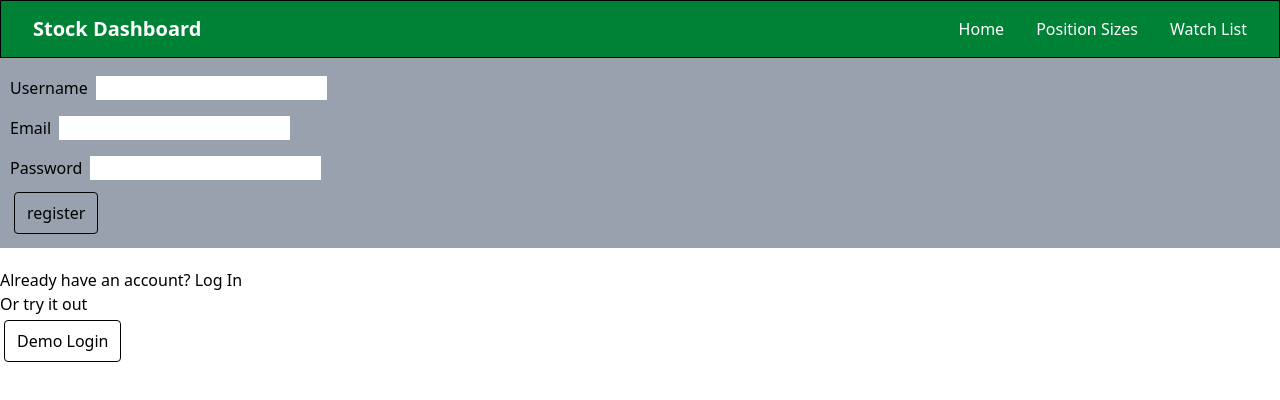
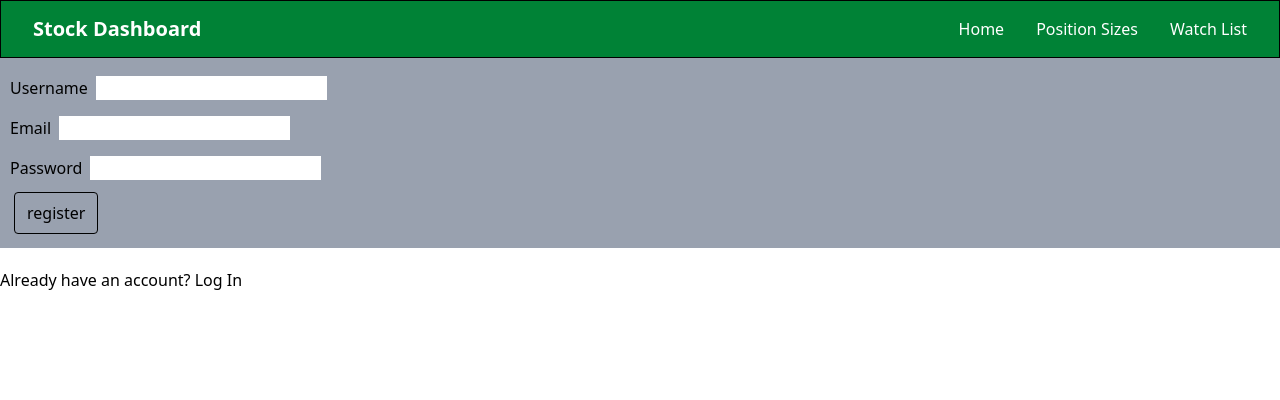
Before and after one commit to forwoodb/stock-dashboard, a Next.js app: page /register in a window 1280 px wide. Shown: the top 400 px of the page. Built offline with nearby package versions, Linux system fonts and the light colour scheme.

Commit message:
Removed demo login from register mode in AuthForm

```diff
--- a/app/components/AuthForm.jsx
+++ b/app/components/AuthForm.jsx
@@ -89,10 +89,16 @@ const AuthForm = ({ mode }) => {
           {mode === "login" ? "Register" : "Log In"}
         </Link>
       </p>
-      <p>Or try it out</p>
-      <Button click={demoLogin} border>
-        Demo Login
-      </Button>
+      {mode === "login" ? (
+        <>
+          <p>Or try it out</p>
+          <Button click={demoLogin} border>
+            Demo Login
+          </Button>
+        </>
+      ) : (
+        ""
+      )}
     </>
   );
 };
```
